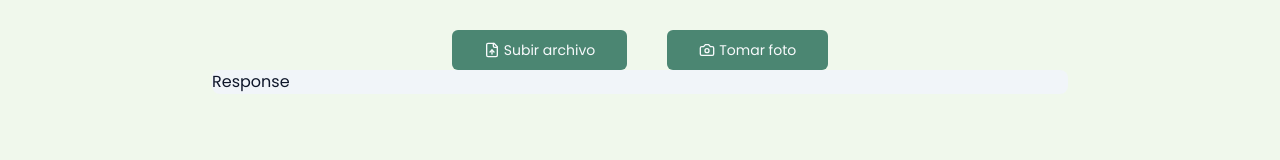
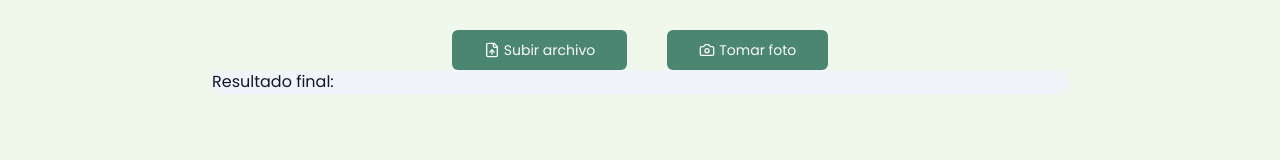
Before and after one commit to Guilleo03/web3, a Next.js app: page / in a window 1280 px wide. Shown: the part 224-384 px from the top of the page. Built offline with nearby package versions, Linux system fonts and the light colour scheme; no server answers.

Commit message:
wip: ai response interface

```diff
--- a/components/response.tsx
+++ b/components/response.tsx
@@ -1,5 +1,14 @@
-import React from "react";
+"use client";
+
+import { useStore } from "@/utils/store";
 
 export const Response = () => {
-  return <div className="w-full rounded-lg bg-slate-100 h-full">Response</div>;
+  const { response, score } = useStore();
+
+  return (
+    <div className="w-full rounded-lg bg-slate-100 h-full">
+      <p>{response}</p>
+      <p>Resultado final: {score}</p>
+    </div>
+  );
 };
```
